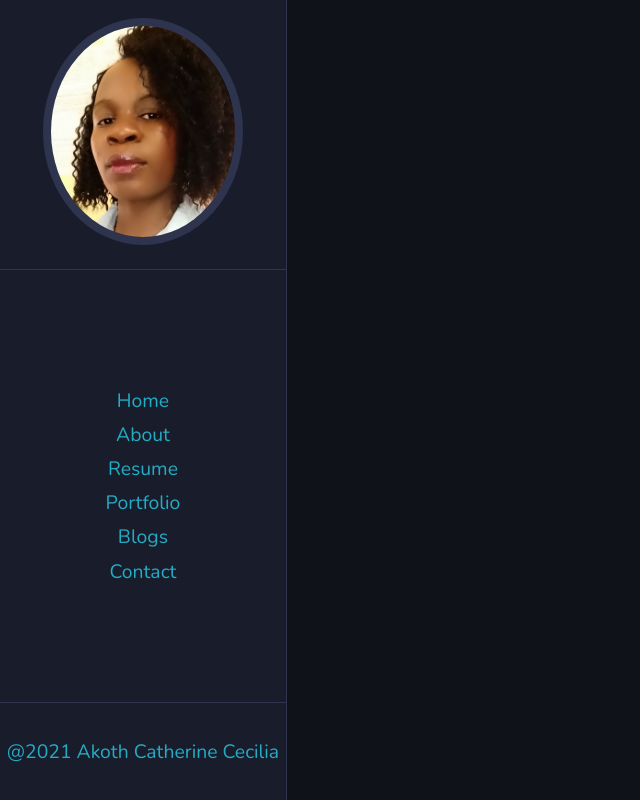
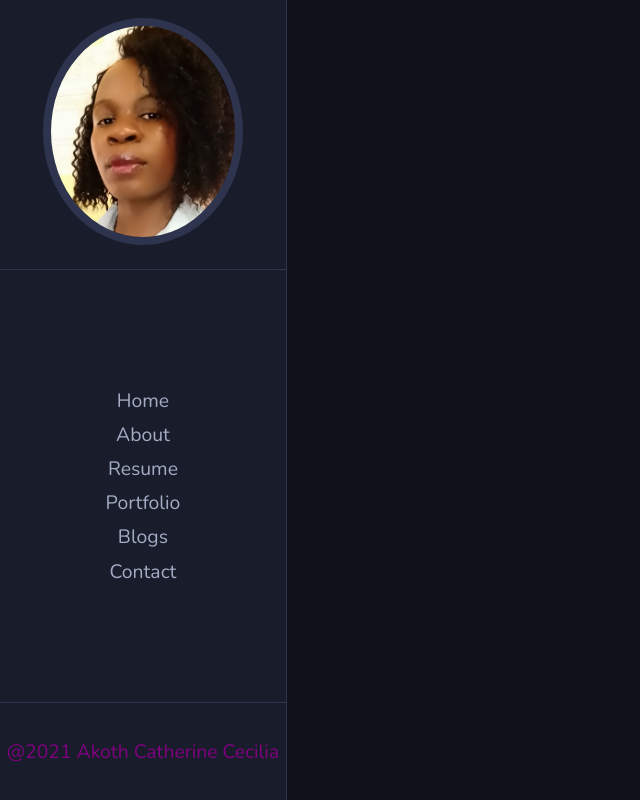
Before and after one commit to cathyAkoth/catherine, a React (Create React App) app: page / in a window 1280 px wide. Shown: the whole page, without its empty margins (0-640 px from the left). Built offline with nearby package versions, Linux system fonts and the light colour scheme.

Commit message:
More style on navigation

```diff
--- a/src/Components/Navigation.js
+++ b/src/Components/Navigation.js
@@ -66,6 +66,8 @@ const NavigationStyled = styled.nav`
                 display:block;
                 padding: .2rem 0;
                 position:relative;
+                z-index:4;
+
                 &:hover{
                     cursor:pointer;
 
@@ -78,6 +80,10 @@ const NavigationStyled = styled.nav`
                     width:0;
                     height:50%;
                     background-color:purple;
+                    transition:All 0.4s cubic-bezier(1, -0.2, 0.25, 0.95);
+                    z-index:3;
+                    opacity:0.21;
+                    transform-origin:right;
                 }
             }
             a:hover::before{
@@ -95,6 +101,7 @@ const NavigationStyled = styled.nav`
             font-size:1.1rem;
             display:block;
             text-align:center;
+            color:purple;
         }
     }
 `;
```
Also changed, not shown: src/styles/GlobalStyle.js.
